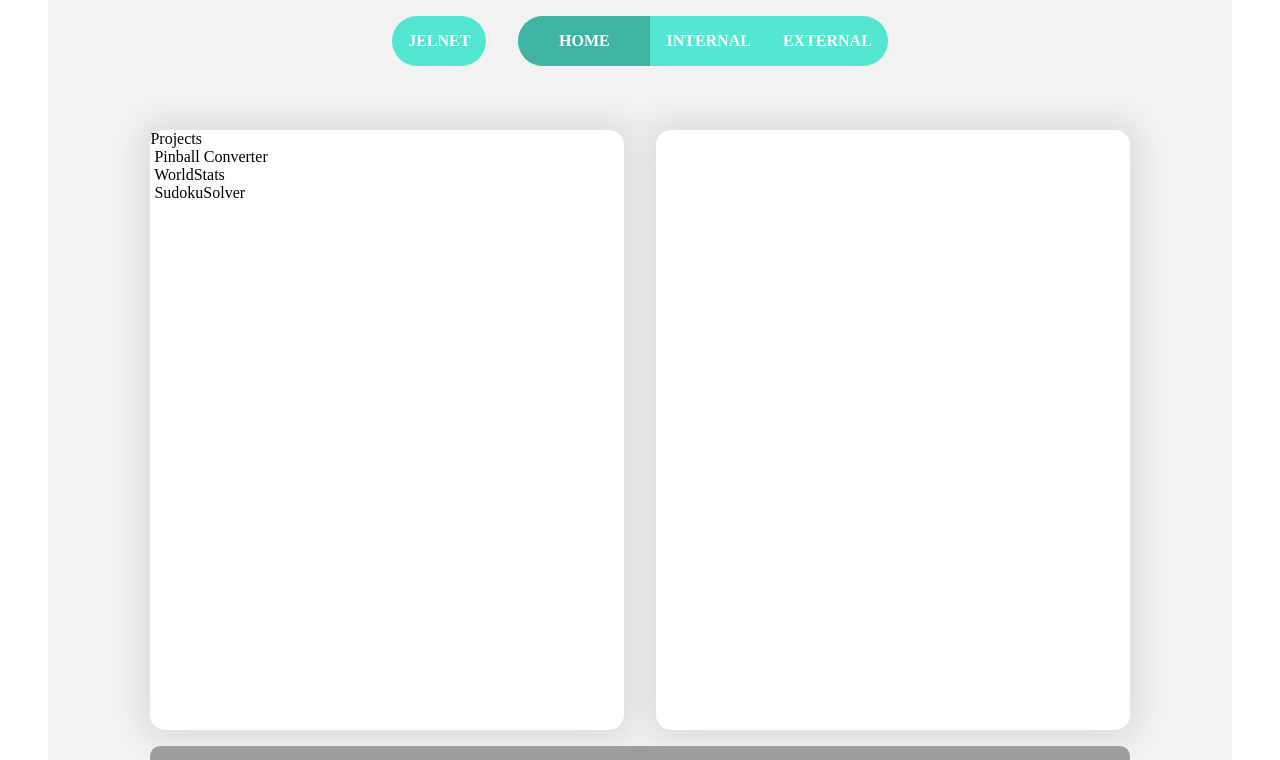
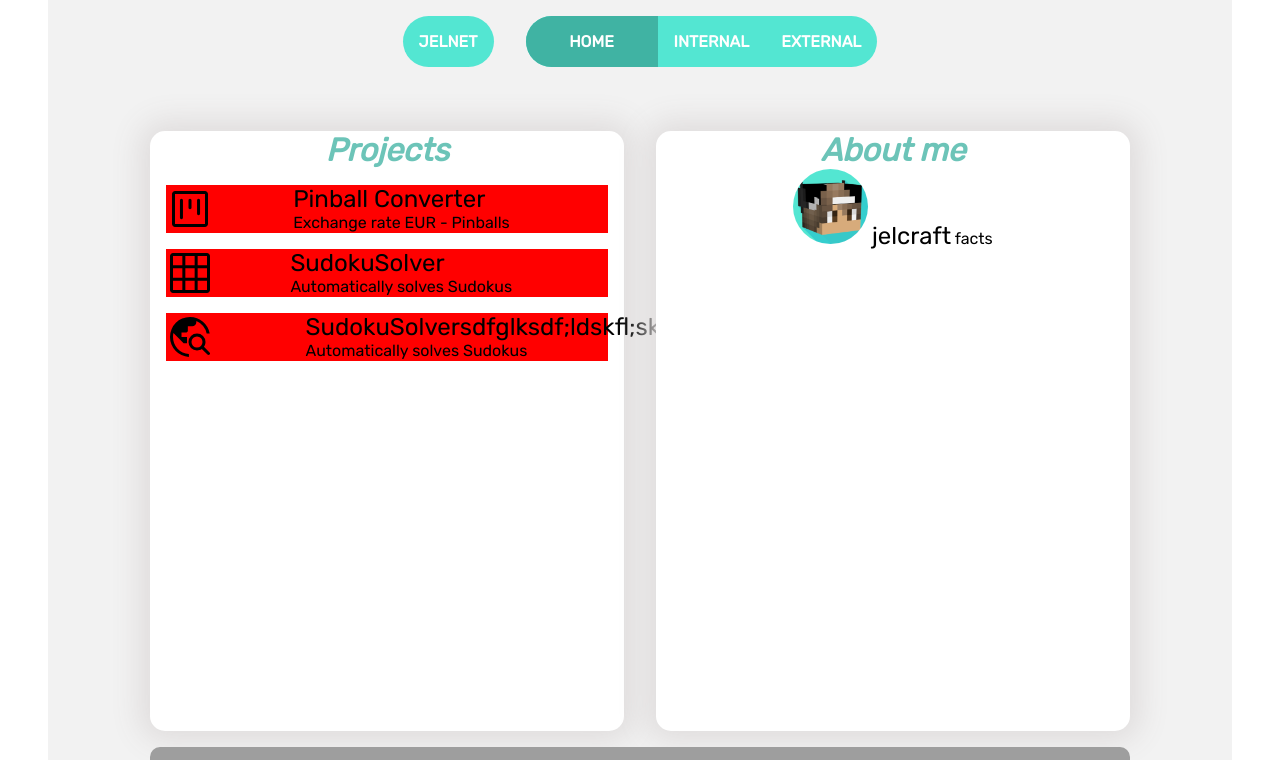
Before and after one commit to JelNet-webapplications/JelCraft-Homepage, a PHP site: page / in a window 1280 px wide. Shown: the top 760 px of the page. Run offline with PHP 8.4, Linux system fonts and the light colour scheme; grey boxes are pictures that could not be loaded.

Commit message:
zieke updates
Co-authored-by: vivaloz <Vivaloz@users.noreply.github.com>

```diff
--- a/Site/index.html
+++ b/Site/index.html
@@ -1,5 +1,5 @@
 <!DOCTYPE html>
-<html lang="en-NL">
+<html lang="en-NL" id="html">
     <head>
         <meta charset="UTF-8">
         <meta http-equiv="X-UA-Compatible" content="IE=edge">
@@ -9,6 +9,7 @@
         <title>JelNet</title>
     </head>
     <body>
+        <p1 style="display: none;"id="notifyPhone">No phone</p1>
         <div class="header">
             <div class="title">
                 <a>JELNET</a>
@@ -29,22 +30,34 @@
             <div class="container" id="projects">
                 <p1>Projects</p1>
                 <div class="project" id="pinball-converter">
-                    <img src="">
-                    <p1>Pinball Converter</p1>
-                    <a>Exchange rate EUR - Pinballs</a>
+                    <img src="./imgs/Pinball-Converter.svg">
+                    <div>
+                        <p2>Pinball Converter</p2>
+                        <a>Exchange rate EUR - Pinballs</a>
+                    </div>
+                </div>
+                <div class="project" id="sudokusolver">
+                    <img src="./imgs/SudokuSolver.svg">
+                    <div>
+                        <p2>SudokuSolver</p2>
+                        <a>Automatically solves Sudokus</a>
+                    </div>
                 </div>
                 <div class="project" id="worldstats">
-                    <img>
-                    <p1>WorldStats</p1>
-                    <a>Real time statistics</a>
-                </div>
-                <div class="project" id="sudokusolver">
-                    <img>
-                    <p1>SudokuSolver</p1>
-                    <a>Automatically solves Sudokus</a>
+                    <img src="./imgs/WorldStats.svg">
+                    <div>
+                        <p2>SudokuSolversdfglksdf;ldskfl;skdfl;ksd;fk</p2>
+                        <a>Automatically solves Sudokus</a>
+                    </div>
                 </div>
             </div>
-            <div class="container" id="about me">
+            <div class="container" id="about-me">
+                <p1 class="curtaintitle">About me</p1>
+                <div>
+                    <img style='border-radius:"75px";'height='75px' width='75px' src="Business.ico">
+                    <p2>jelcraft</p2>
+                    <p3>facts</p3>
+                </div>
             </div>
         </div>
         <div class="footer">
--- a/Site/script.js
+++ b/Site/script.js
@@ -1,12 +1,25 @@
+function testforMobile(){
+  if(window.innerWidth < 500) {
+      document.getElementById("html").style.display = 'none';
+      document.getElementById("notifyPhone").style.display = 'block';
+      console.log(document.getElementById("notifyPhone").style.display);
+  } else {
+      document.getElementById("html").style.display = 'block';
+      document.getElementById("notifyPhone").style.display = 'none';
+      console.log(document.getElementById("notifyPhone").style.display);
+  }
+
+}
 function dosomething(){
     window.open('https://www.youtube.com/watch?v=Lxqc5mSg4vw');
 }
 
 document.body.addEventListener('keydown', event => {
     if(event.code == 'KeyD'){
-      event.preventDefault()
-      alert(`GEEN DEAN`)
-      window.open('https://www.youtube.com/watch?v=dQw4w9WgXcQ');
+      setInterval(testforMobile, 10)
+      // event.preventDefault()
+      // alert(`GEEN DEAN`)
+      // window.open('https://www.youtube.com/watch?v=dQw4w9WgXcQ');
     }
 })
 
--- a/Site/style.css
+++ b/Site/style.css
@@ -1,10 +1,21 @@
+@import url('https://fonts.googleapis.com/css2?family=Rubik&display=swap');
+
 html {
     background-color: white;
 }
 body {
+    font-family: 'Rubik', sans-serif;
     /*margin: 0 5%;*/
     background-color: #F2F2F2;
     margin: 0 3em;
+}
+
+p1 {
+    font-size: 2em;
+}
+
+p2 {
+    font-size: 1.5em;
 }
 .header {
     display: flex;
@@ -22,7 +33,7 @@ body {
     align-items: center;
     border-radius:100px;
 }
-a {
+.header a {
     color:white;
     font-size: 1em;
     text-decoration: none;
@@ -33,11 +44,6 @@ a {
     padding:3em;
     color:red;
 }*/
-
-p.curtains {
-    margin:10em;
-}
-
 
 .navcontainer#active {
     background-color: #40b3a3;
@@ -63,9 +69,12 @@ p.curtains {
     padding:1em;
 }
 
+
+
 .curtains {
     display:flex;
     justify-content: center;
+    text-align: center;
 }
 .container {
     margin: 1em;
@@ -78,6 +87,38 @@ p.curtains {
     box-shadow: 0px 0px 30px 10px #dfdcdc;
     /*box-shadow: 0px 0px vervaging grootte kleur*/
 }
+.project {
+    text-align: left;
+    margin:1em;
+    background-color: red;
+    display:flex;
+}
+.project p2, .project a {
+    margin-left: 20%;
+}
+
+.curtains .container p1 {
+    color: #6cc4b8;
+    font-weight: bold;
+    font-style: italic;
+    text-align: center;
+}
+
+#about-me img {
+    border-radius: 50%;
+}
+
+
+
+
+
+
+
+
+
+
+
+
 
 .footer {
     display:flex;
```
Also changed, not shown: Site/imgs/FlightCalculator.svg (added), Site/imgs/Pinball-Converter.svg (added), Site/imgs/SudokuSolver.svg (added), Site/imgs/WorldStats.svg (added).
